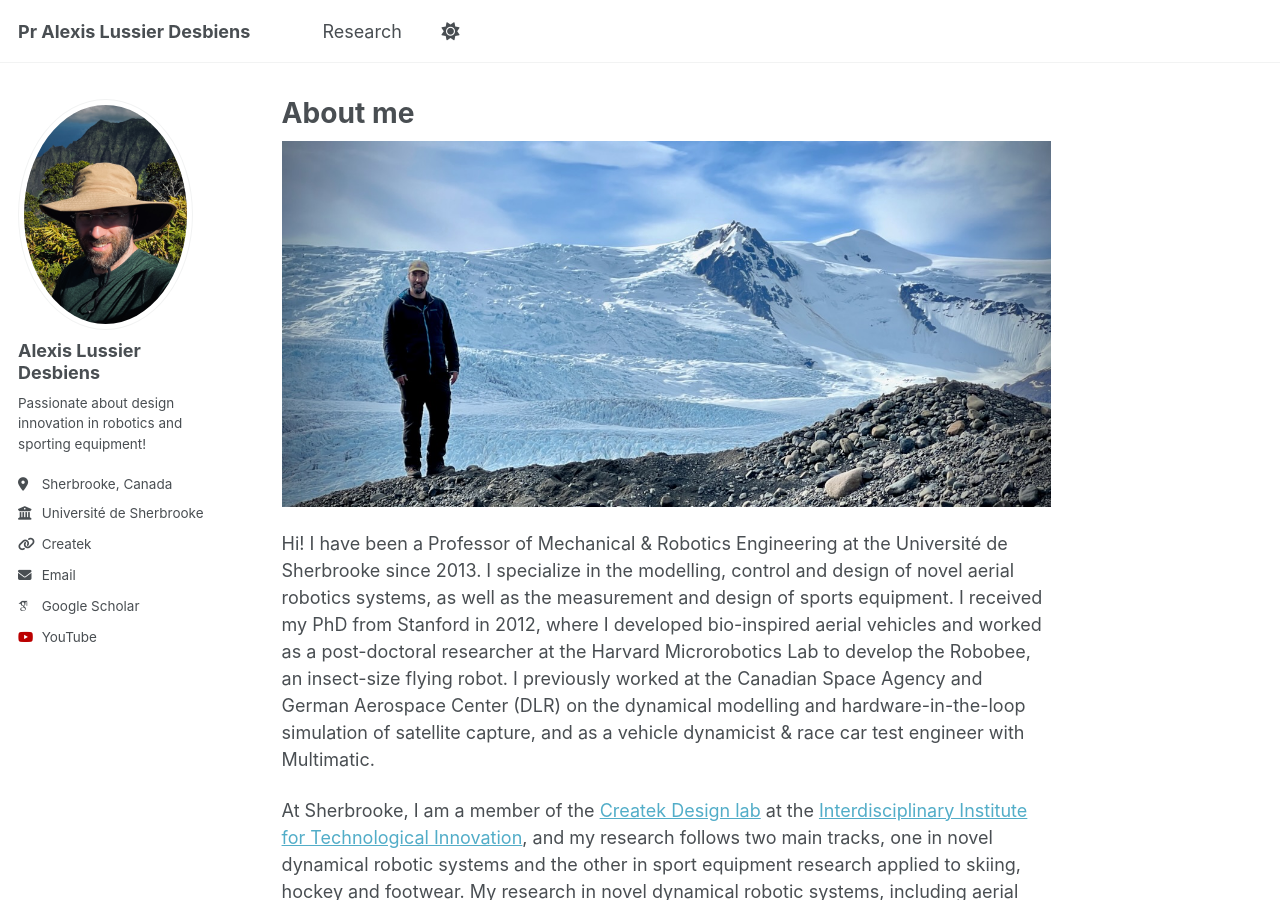
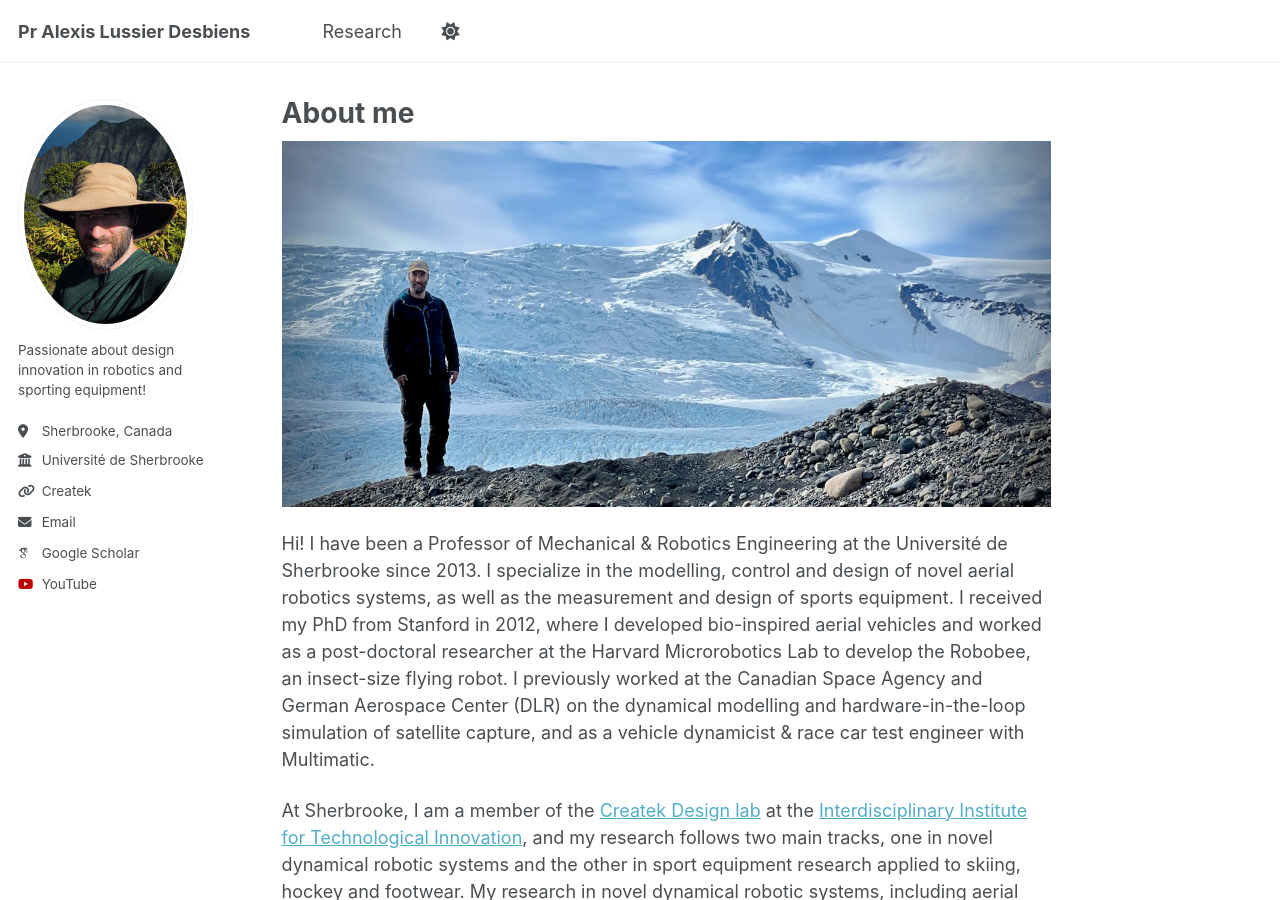
Before and after one commit to alexislussierdesbiens/alexislussierdesbiens.github.io, a Jekyll site: the page built from _pages/about.md, in a window 1280 px wide and 900 px high. Built offline with Jekyll 4.4.1, drawn with Linux system fonts in a browser that asks for light colours; some web fonts are replaced.

Commit message:
Update _config.yml

```diff
--- a/_config.yml
+++ b/_config.yml
@@ -23,7 +23,7 @@ repository               : "alexislussierdesbiens.github.io"
 author:
   # Biographic information
   avatar           : "profile.png"
-  name             : "Alexis Lussier Desbiens"
+  name             : # "Alexis Lussier Desbiens"
   pronouns         : # example: "she/her"
   bio              : "Passionate about design innovation in robotics and sporting equipment!"
   location         : "Sherbrooke, Canada"
```
